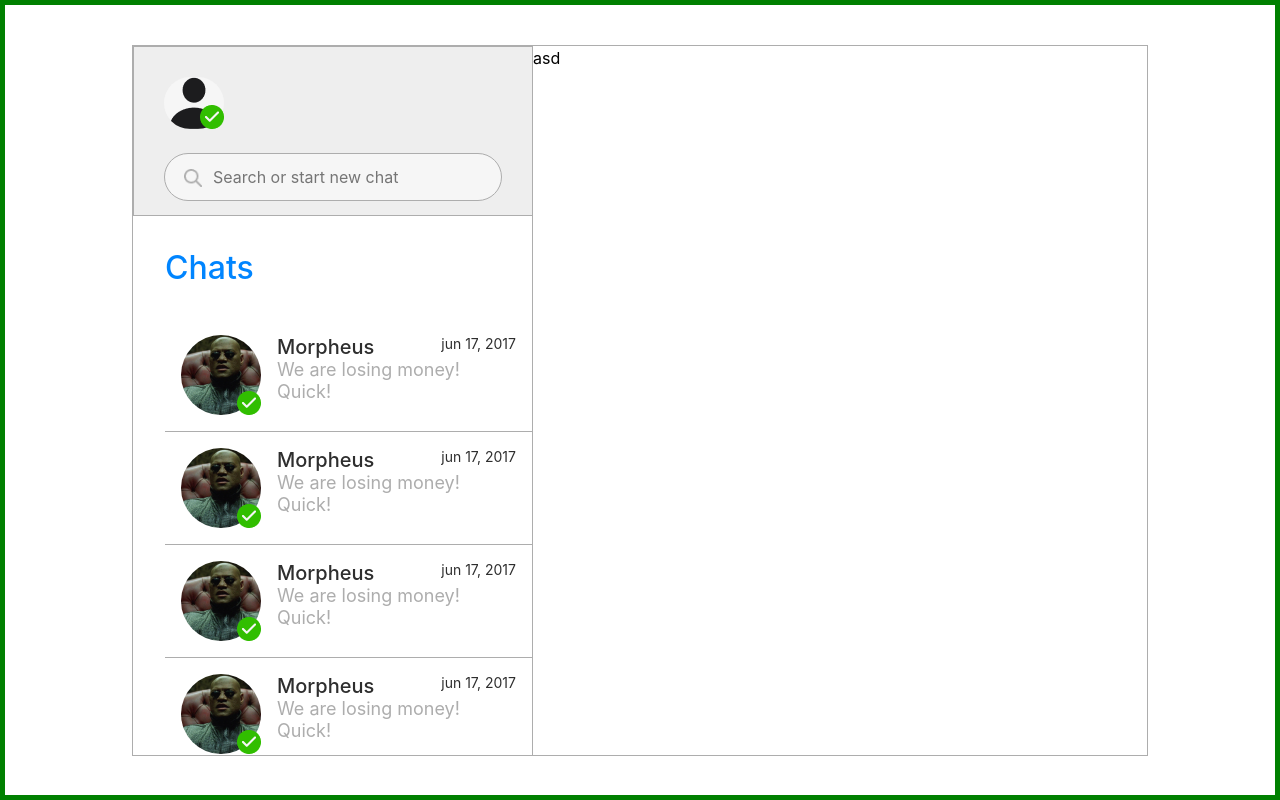
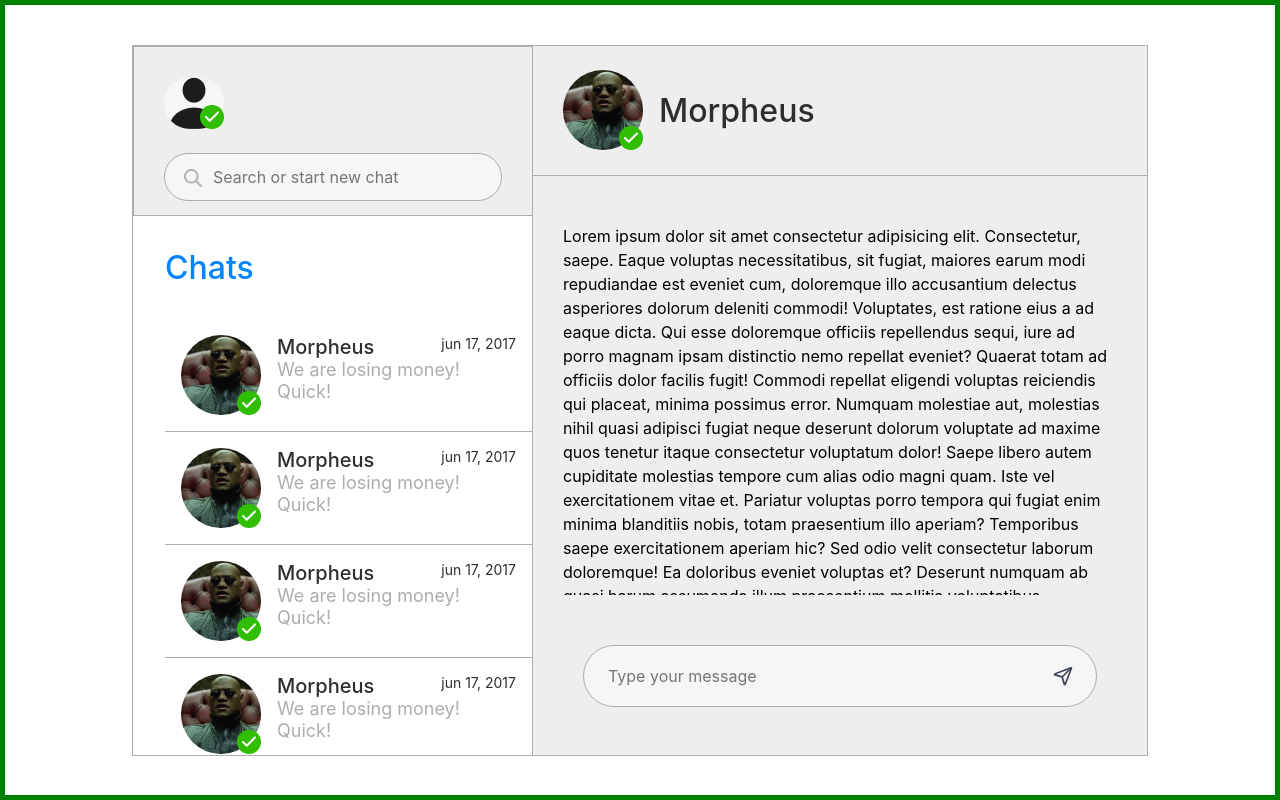
Before and after one commit to MihailZharavin11/Fake-Chat, a React (Create React App) app: page / in a window 1280 px wide. Built offline with nearby package versions, Linux system fonts and the light colour scheme.

Commit message:
Added style to content

```diff
--- a/src/App.jsx
+++ b/src/App.jsx
@@ -3,6 +3,7 @@ import React from "react";
 import avatar from "./images/avatar.png";
 import Avatar from "./components/Avatar/Avatar";
 import morpheus from "./images/morpheus.png";
+import paperplane from "./images/paperplane.svg";
 
 const App = () => {
   return (
@@ -122,7 +123,61 @@ const App = () => {
               </div>
             </div>
           </div>
-          <div className="chat__content">asd</div>
+          <div className="chat__content">
+            <div className="chat__content-header">
+              <Avatar img={morpheus} width={80} heigth={80} />
+              <h3>Morpheus</h3>
+            </div>
+            <div className="chat__content-main">
+              Lorem ipsum dolor sit amet consectetur adipisicing elit.
+              Consectetur, saepe. Eaque voluptas necessitatibus, sit fugiat,
+              maiores earum modi repudiandae est eveniet cum, doloremque illo
+              accusantium delectus asperiores dolorum deleniti commodi!
+              Voluptates, est ratione eius a ad eaque dicta. Qui esse doloremque
+              officiis repellendus sequi, iure ad porro magnam ipsam distinctio
+              nemo repellat eveniet? Quaerat totam ad officiis dolor facilis
+              fugit! Commodi repellat eligendi voluptas reiciendis qui placeat,
+              minima possimus error. Numquam molestiae aut, molestias nihil
+              quasi adipisci fugiat neque deserunt dolorum voluptate ad maxime
+              quos tenetur itaque consectetur voluptatum dolor! Saepe libero
+              autem cupiditate molestias tempore cum alias odio magni quam. Iste
+              vel exercitationem vitae et. Pariatur voluptas porro tempora qui
+              fugiat enim minima blanditiis nobis, totam praesentium illo
+              aperiam? Temporibus saepe exercitationem aperiam hic? Sed odio
+              velit consectetur laborum doloremque! Ea doloribus eveniet
+              voluptas et? Deserunt numquam ab quasi harum assumenda illum
+              praesentium mollitia voluptatibus reiciendis sunt, quaerat quos.
+              Maiores, repellendus commodi quis corrupti voluptatibus nostrum
+              enim magni eaque voluptatem culpa molestias ducimus perferendis
+              quisquam ea laboriosam. Impedit accusantium facilis ipsum nisi nam
+              earum, a tempore ipsa doloremque fugiat. Iusto quod alias quos
+              dolore odit consequatur optio, veniam corrupti facilis repudiandae
+              aut quaerat animi ducimus, nesciunt perspiciatis dolorem quae
+              fugit eos vero sequi labore laborum quas! Ipsam, perferendis ex?
+              Sit praesentium tenetur omnis minima aut cupiditate consequatur
+              iste eveniet consectetur atque, labore repudiandae id architecto
+              illo dolorem dolor ea incidunt, laudantium, neque magnam! Ex
+              inventore voluptatibus sed reiciendis hic? Minus obcaecati est hic
+              deleniti accusantium quibusdam necessitatibus commodi eveniet.
+              Reprehenderit illum iusto quia, totam, nam dolores tempora
+              necessitatibus tenetur repudiandae accusantium nemo dolorem ea,
+              nulla cumque obcaecati modi deleniti. Temporibus praesentium
+              reprehenderit ipsum eos provident tempora fuga ducimus dolore.
+              Possimus officia sapiente voluptatem cum architecto error amet
+              laudantium veniam unde ipsa? Dolor maxime ea possimus
+              reprehenderit nam tempore accusantium!
+            </div>
+            <div className="chat__content-footer">
+              <form className="footer__form" action="#">
+                <input
+                  placeholder="Type your message"
+                  className="footer__input"
+                  type="footer__input"
+                />
+                <img src={paperplane} alt="paperplane" />
+              </form>
+            </div>
+          </div>
         </div>
       </div>
     </div>
--- a/src/App.scss
+++ b/src/App.scss
@@ -116,3 +116,62 @@
     }
   }
 }
+
+.chat__content {
+  display: grid;
+  grid-template: minmax(0, 130px) auto minmax(0, 160px) / 1fr;
+  overflow: hidden;
+  .chat__content-header {
+    padding: 35px 30px;
+    display: flex;
+    align-items: center;
+    gap: 16px;
+    background: #eeeeee;
+    border-bottom: 1px solid #adadad;
+    h3 {
+      font-weight: 500;
+      font-size: 32px;
+      line-height: 39px;
+      color: #2e2e2e;
+    }
+  }
+  .chat__content-main {
+    background: #eeeeee;
+    padding: 48px 30px;
+    overflow: hidden;
+    overflow-y: auto;
+    &::-webkit-scrollbar {
+      width: 12px;
+      background-color: #f5f5f5;
+    }
+    &::-webkit-scrollbar-thumb {
+      border-radius: 10px;
+      -webkit-box-shadow: inset 0 0 6px rgba(0, 0, 0, 0.3);
+      background-color: #e4e4e4;
+    }
+  }
+  .chat__content-footer {
+    background: #eeeeee;
+    padding: 50px;
+    .footer__form {
+      position: relative;
+      .footer__input {
+        width: 100%;
+        background: #f6f6f6;
+        border: 1px solid #adadad;
+        border-radius: 52px;
+        padding: 18px 24px;
+      }
+      img {
+        position: absolute;
+        top: 0;
+        right: 24px;
+        bottom: 0;
+        margin: auto 0;
+        background: none;
+        height: 20px;
+        width: 20px;
+      }
+    }
+  }
+}
```
Also changed, not shown: src/images/paperplane.svg (added).
